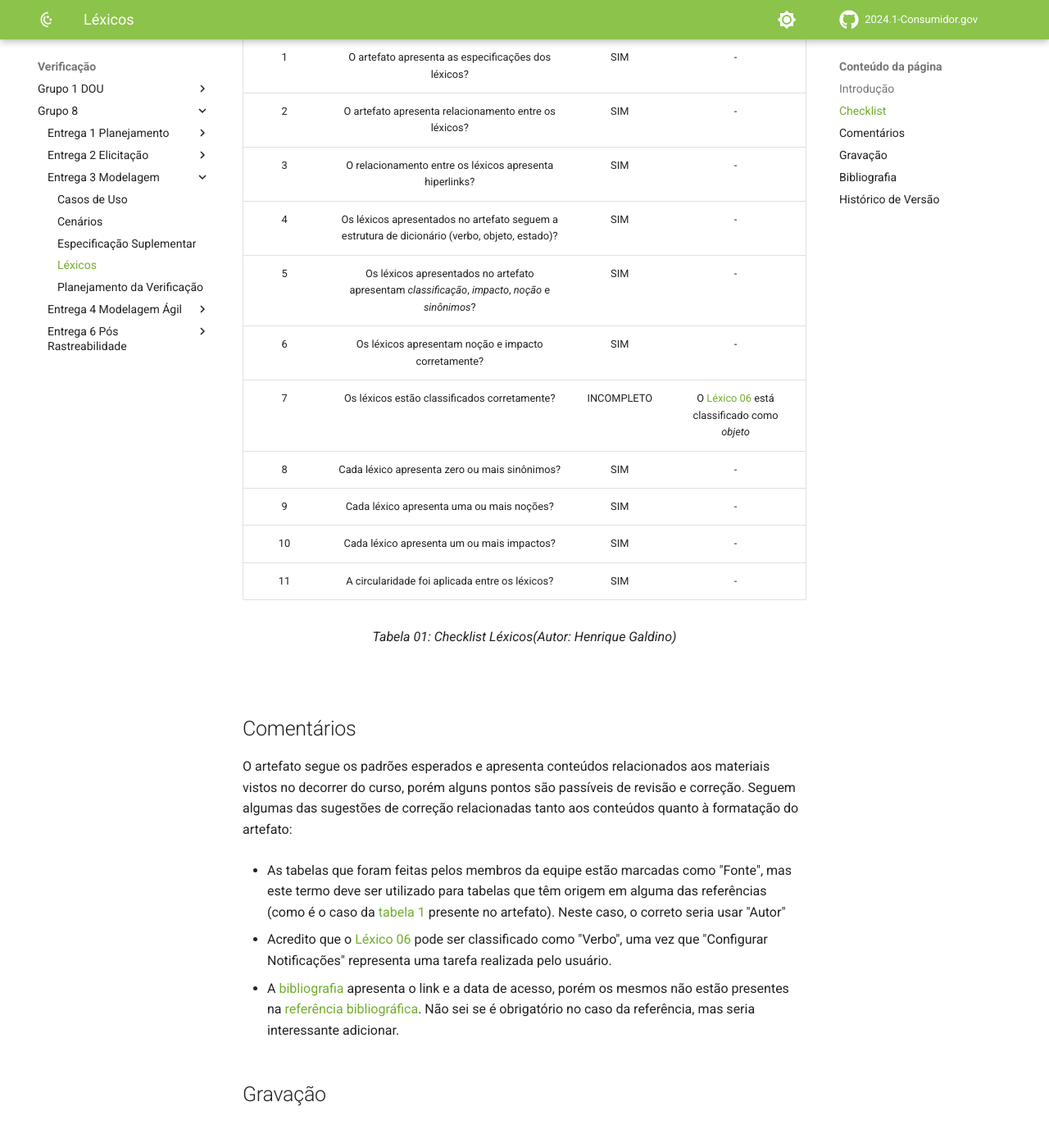
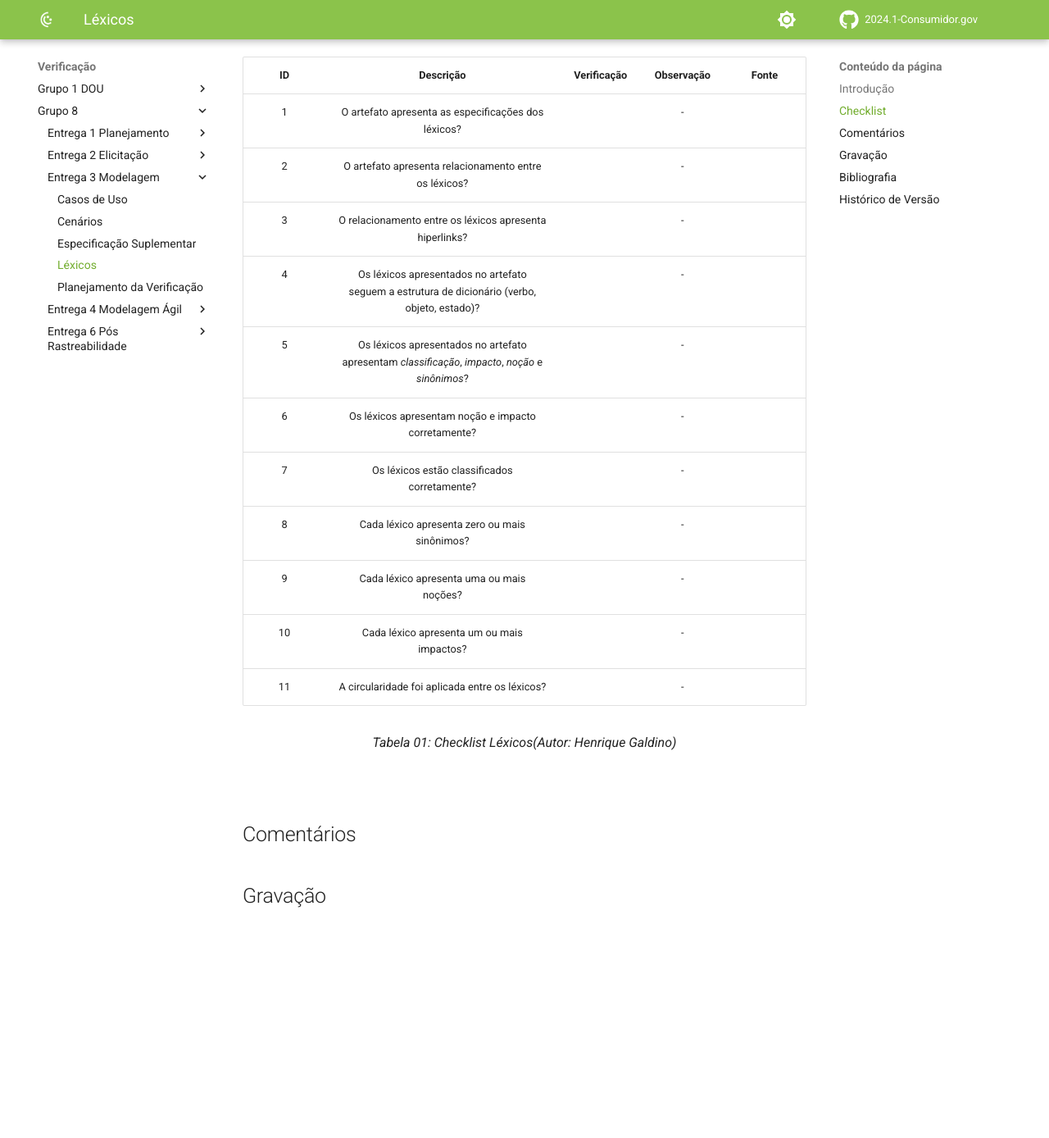
Before and after one commit to Requisitos-de-Software/2024.1-Grupo08, an MkDocs documentation site: the page built from docs/Verificação/Grupo 8/Entrega 3 - Modelagem/lexicos.md, in a window 1280 px wide and 1400 px high, scrolled down 512 px. Shown: the top 1388 px of the window at 82% size. Built offline with MkDocs 1.6.1 and Material for MkDocs 9.7.7, drawn with Linux system fonts in a browser that asks for light colours; comment, search, counter and statistics services are not loaded; some of the changed text lies outside the part shown.

Commit message:
add lexicos

```diff
--- a/docs/Verificação/Grupo 8/Entrega 3 - Modelagem/lexicos.md
+++ b/docs/Verificação/Grupo 8/Entrega 3 - Modelagem/lexicos.md
@@ -2,25 +2,27 @@
 
 ## Introdução
 
-Este artefato contém a verificação da versão **1.4** do artefato [Léxicos](https://requisitos-de-software.github.io/2024.1-DiarioOficialdaUniao/modelagem/lexicos/) desenvolvido pelo *Grupo 01*, a qual foi adicionada na data 17/05/2024 pelo membro [João Artur](https://github.com/joao-artl).
+Este artefato contém a verificação da aplicação da técnica ***In or Out*** na versão **1.0** do artefato [Léxicos](https://requisitos-de-software.github.io/2024.1-Consumidor.gov/Modelagem/lexicos/) feito pelo membro [Júlio César](https://github.com/Julio1099).
+
+O checklist foi desenvolvido pelo membro [Henrique Galdino](https://github.com/hgaldino05) e foi preenchido pelo membro [Guilherme Meister](https://github.com/gmeister18).
 
 ## Checklist
 
 A tabela 1 apresenta o checklist de verificação desenvolvido com base no artefato e seus itens podem ser marcados como **SIM**, **NÃO** ou **INCOMPLETO**, além de apresentar observações sobre os mesmos, caso necessário.
 
-| ID | Descrição | Verificação | Observação |
-| :--: | :-----: | :---------: | :--------: |
-| 1 | O artefato apresenta as especificações dos léxicos? | SIM | - |
-| 2 | O artefato apresenta relacionamento entre os léxicos? | SIM | - |
-| 3 | O relacionamento entre os léxicos apresenta hiperlinks? | SIM | - |
-| 4 | Os léxicos apresentados no artefato seguem a estrutura de dicionário (verbo, objeto, estado)? | SIM | - |
-| 5 | Os léxicos apresentados no artefato apresentam *classificação*, *impacto*, *noção* e *sinônimos*? | SIM | - |
-| 6 | Os léxicos apresentam noção e impacto corretamente? | SIM | - |
-| 7 | Os léxicos estão classificados corretamente? | INCOMPLETO | O [Léxico 06](https://requisitos-de-software.github.io/2024.1-DiarioOficialdaUniao/modelagem/lexicos/#l06-configuracao-de-notificacoes) está classificado como *objeto* |
-| 8 | Cada léxico apresenta zero ou mais sinônimos? | SIM | - |
-| 9 | Cada léxico apresenta uma ou mais noções? | SIM | - |
-| 10 | Cada léxico apresenta um ou mais impactos? | SIM | - |
-| 11 | A circularidade foi aplicada entre os léxicos? | SIM | - |
+| ID | Descrição | Verificação | Observação | Fonte |
+| :--: | :-----: | :---------: | :--------: | :----:|
+| 1 | O artefato apresenta as especificações dos léxicos? |  | - ||
+| 2 | O artefato apresenta relacionamento entre os léxicos? |  | - ||
+| 3 | O relacionamento entre os léxicos apresenta hiperlinks? |  | - ||
+| 4 | Os léxicos apresentados no artefato seguem a estrutura de dicionário (verbo, objeto, estado)? |  | - ||
+| 5 | Os léxicos apresentados no artefato apresentam *classificação*, *impacto*, *noção* e *sinônimos*? |  | - ||
+| 6 | Os léxicos apresentam noção e impacto corretamente? |  | - ||
+| 7 | Os léxicos estão classificados corretamente? |  | - ||
+| 8 | Cada léxico apresenta zero ou mais sinônimos? |  | - ||
+| 9 | Cada léxico apresenta uma ou mais noções? |  | - ||
+| 10 | Cada léxico apresenta um ou mais impactos? |  | - ||
+| 11 | A circularidade foi aplicada entre os léxicos? |  | - ||
 
 <div align="center">
 <figcaption align="center">Tabela 01: Checklist Léxicos(Autor: Henrique Galdino)</figcaption>
@@ -29,30 +31,21 @@
 
 ## Comentários
 
-O artefato segue os padrões esperados e apresenta conteúdos relacionados aos materiais vistos no decorrer do curso, porém alguns pontos são passíveis de revisão e correção. Seguem algumas das sugestões de correção relacionadas tanto aos conteúdos quanto à formatação do artefato:
-
-- As tabelas que foram feitas pelos membros da equipe estão marcadas como "Fonte", mas este termo deve ser utilizado para tabelas que têm origem em alguma das referências (como é o caso da [tabela 1](https://requisitos-de-software.github.io/2024.1-DiarioOficialdaUniao/modelagem/lexicos/#metodologia) presente no artefato). Neste caso, o correto seria usar "Autor"
-
-- Acredito que o [Léxico 06](https://requisitos-de-software.github.io/2024.1-DiarioOficialdaUniao/modelagem/lexicos/#l06-configuracao-de-notificacoes) pode ser classificado como "Verbo", uma vez que "Configurar Notificações" representa uma tarefa realizada pelo usuário.
-
-- A [bibliografia](https://requisitos-de-software.github.io/2024.1-DiarioOficialdaUniao/modelagem/lexicos/#bibliografia) apresenta o link e a data de acesso, porém os mesmos não estão presentes na [referência bibliográfica](https://requisitos-de-software.github.io/2024.1-DiarioOficialdaUniao/modelagem/lexicos/#referencia-bibliografica). Não sei se é obrigatório no caso da referência, mas seria interessante adicionar.
-
 ## Gravação
 
 <iframe width="560" height="315" src="" title="YouTube video player" frameborder="0" allow="accelerometer; autoplay; clipboard-write; encrypted-media; gyroscope; picture-in-picture; web-share" allowfullscreen></iframe>
 
 ## Bibliografia
 
->  LEITE, Julio Cesar. Léxico Ampliado da Linguagem, 2012. Disponível em: <https://www-di.inf.puc-rio.br/~julio/lal.pdf>. Acesso em: 06/06/2024.
+>  1. LEITE, Julio Cesar. Léxico Ampliado da Linguagem, 2012. Disponível em: <https://www-di.inf.puc-rio.br/~julio/lal.pdf>. Acesso em: 06/06/2024.
 
->  SERRANO, et al. Requisitos - Aula 10. Disponível em: h<https://aprender3.unb.br/pluginfile.php/2845027/mod_resource/content/1/Aula%2010.pdf>. Acesso em: 06/06/2024.
+>  2. SERRANO, et al. Requisitos - Aula 10. Disponível em: h<https://aprender3.unb.br/pluginfile.php/2845027/mod_resource/content/1/Aula%2010.pdf>. Acesso em: 06/06/2024.
 
 ## Histórico de Versão
 
 | Versão | Data de execução | Data de revisão |  Descrição                          | Autor(es)                                           | Revisor(es)                                           |
 | :----: | :--------------: | :-------------: | :---------------------------------: | :-------------------------------------------------: | :---------------------------------------------------: |
-| 1.1    | 08/06/2024       | 08/06/2024      | Complementando Checklist   | [Henrique Galdino](https://github.com/hgaldino05)   | [Júlio César](https://github.com/Julio1099)         |
-| 1.0    | 05/06/2024       | 05/06/2024      | Criação do checklist Léxicos   | [Henrique Galdino](https://github.com/hgaldino05)   | [Júlio César](https://github.com/Julio1099)         |
+| 1.0    | 28/06/2024       | 28/06/2024      | Criação do checklist Léxicos   | [Henrique Galdino](https://github.com/hgaldino05)   | [Júlio César](https://github.com/Julio1099)         |
 
 <div align="center">
 <figcaption align="center">Tabela 02: Histórico de versões (Autor: Henrique Galdino)</figcaption>
```
Also changed, not shown: assets/img/fontes/henrique/Lexico-1-2-3.png (added), assets/img/fontes/henrique/Lexico-4.png (added), assets/img/fontes/henrique/Lexico-5a11.png (added).
